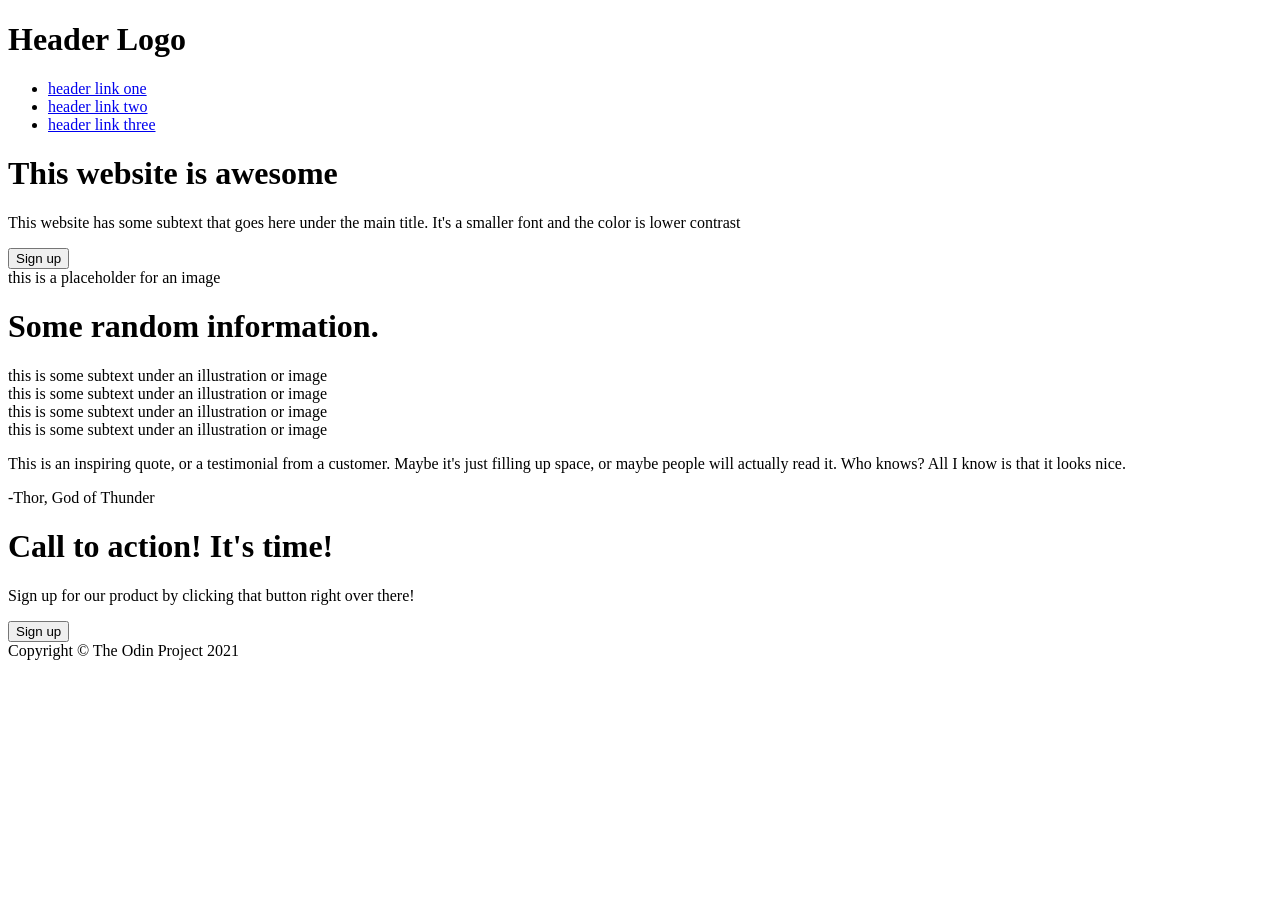
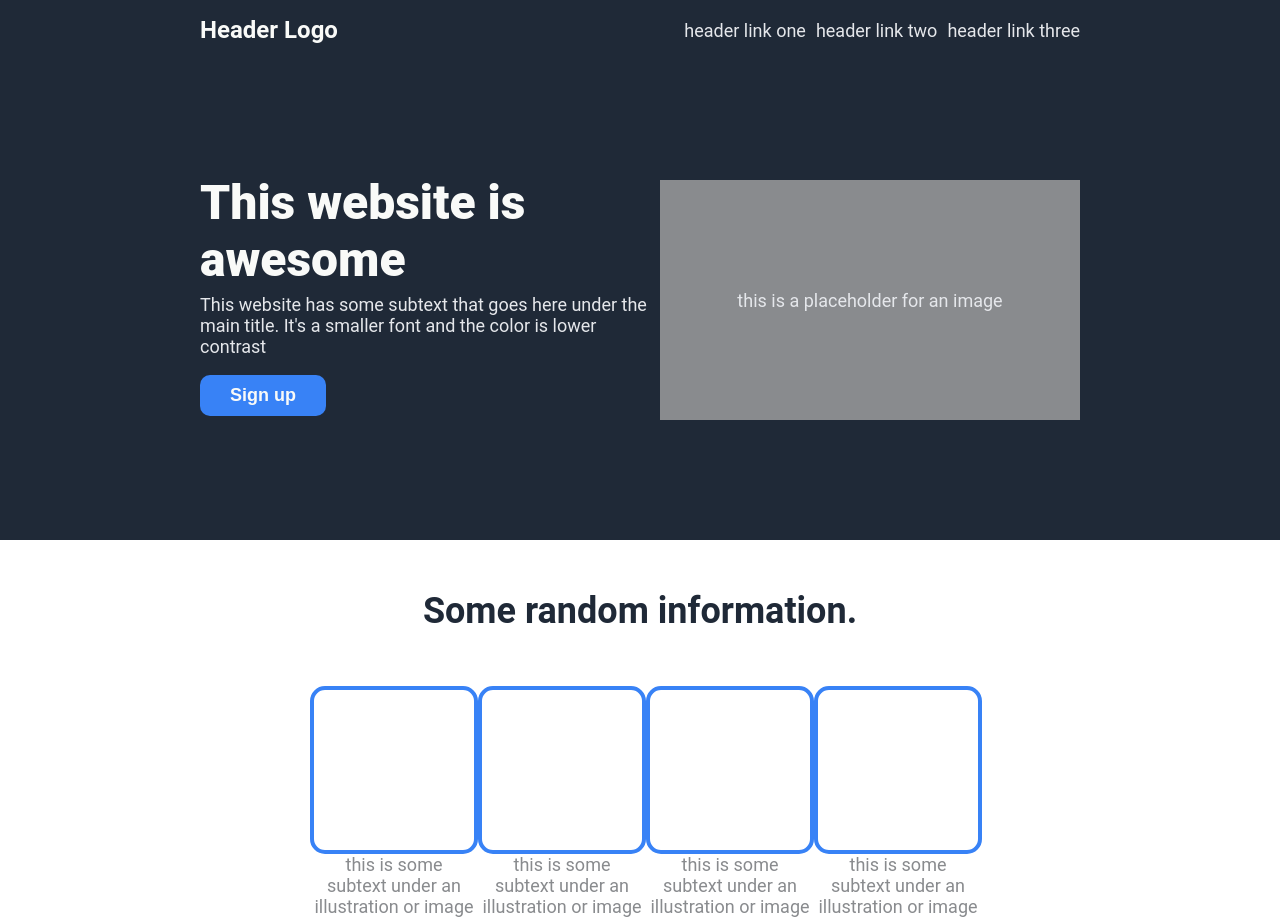
Before and after one commit to RicherDuong/landing-page, a plain HTML site: page index.html in a window 1280 px wide. Shown: the top 920 px of the page. Before the commit the page ends 800 px from the top, so only its background shows below. Drawn offline with Linux system fonts and the light colour scheme.

Commit message:
Add style to 'Some random information.' section

```diff
--- a/index.html
+++ b/index.html
@@ -3,11 +3,12 @@
   <head>
     <meta charset="UTF-8">
     <title>Landing Page</title>
-    <!--<link rel="stylesheet" href="styles.css">-->
+    <link rel="stylesheet" href="styles.css">
   </head>
   <body>
     <!--Header and main text-->
     <div class="header">
+      <div class="container">
         <div class="left">
           <h1>Header Logo</h1>
         </div>
@@ -18,6 +19,8 @@
             <li><a href="#header-link-three">header link three</a>
           </ul>
         </div>
+      </div>
+      <div class="hero-container">
         <div class="hero-main">
           <h1 class="hero-main-text">
             This website is awesome
@@ -28,6 +31,7 @@
           <button class="sign-up">
             Sign up
           </button>
+        </div>
         <div class="image-placeholder">
           this is a placeholder for an image
         </div>
@@ -36,24 +40,24 @@
 
     <!--Some random information.-->
     <div class="section-1">
-      <h1>
+      <h1 class="information-header">
         Some random information.
       </h1>
-      <div class="container">
+      <div class="section-1-container">
         <div class="info">
-          <!--<img src="./images/barberry.png" alt="barberry">-->
+          <div class="border-image"></div>
           <div class="text">this is some subtext under an illustration or image</div>
         </div>
         <div class="info">
-          <!--<img src="./images/barberry.png" alt="barberry">-->
+          <div class="border-image"></div>
           <div class="text">this is some subtext under an illustration or image</div>
         </div>
         <div class="info">
-          <!--<img src="./images/barberry.png" alt="barberry">-->
+          <div class="border-image"></div>
           <div class="text">this is some subtext under an illustration or image</div>
         </div>
         <div class="info">
-          <!--<img src="./images/barberry.png" alt="barberry">-->
+          <div class="border-image"></div>
           <div class="text">this is some subtext under an illustration or image</div>
         </div>
       </div>
@@ -85,6 +89,5 @@
     <div class="footer">
       Copyright &#169; The Odin Project 2021
     </div>
-
   </body>
 </html>
--- a/styles.css
+++ b/styles.css
@@ -1,15 +1,10 @@
 body {
   font-family: 'Roboto', sans-serif;
+  margin: 0;
+  padding: 0;
 }
 
-.header {
-  display: flex;  /* Turn header into a flex container */
-  justify-content: space-between;  /* Space in between left and right portions */
-  align-items: center;
-  background-color: #1F2937;
-  padding: 0 200px;
-}
-
+/* Header */
 h1 {
   color: #F9FAF8;
   font-size: 24px;
@@ -28,3 +23,102 @@ h1 {
   color: #E5E7EB;
   text-decoration: none;  /* Remove underlines */
 }
+
+.container {
+  display: flex;  /* Turn header into a flex container */
+  justify-content: space-between;  /* Space in between left and right portions */
+  align-items: center;
+  background-color: #1F2937;
+  padding: 0 200px;
+}
+
+.hero-container {
+  display: flex; /* turn hero-main into a flex container */
+  justify-content: space-between; /* creates space between the text and image placeholder */
+  align-items: center; /* center the items vertically */
+  background-color: #1F2937;
+  padding: 120px 200px;
+}
+
+.hero-main {
+  flex: 1;  /* Take up remaining space in container */
+}
+
+.hero-main-text {
+  font-size: 48px;
+  font-weight: 800;
+  color: #F9FAF8;
+  margin-top: -10px;
+  margin-bottom: -12px;
+}
+
+.hero-secondary-text {
+  font-size: 18px;
+  color: #E5E7EB;
+  width: 460px;
+}
+
+.sign-up {
+  background-color: #3882F6;
+  color: #F9FAF8;
+  border: 0;
+  border-radius: 10px;
+  padding: 10px 30px;
+  font-weight: bold;
+  font-size: 18px;
+}
+
+.image-placeholder {
+  display: flex;
+  align-items: center;
+  justify-content: center;
+  width: 530px;
+  height: 240px;
+  font-size: 18px;
+  color: #E5E7EB;
+  background-color: #898b8e;
+}
+
+/* Some Random Information */
+.section-1 {
+  background-color: #ffffff;
+}
+
+.information-header {
+  display: flex;
+  align-items: center;
+  justify-content: center;
+  font-size: 36px;
+  font-weight: bold;
+  color: #1F2937;
+  margin-top: 50px;
+}
+
+.section-1-container {
+  display: flex;  /* Turn header into a flex container */
+  justify-content: space-between;  /* Space in between left and right portions */
+  align-items: center;
+  padding: 30px 310px;
+}
+
+.info {
+  display: flex;
+  flex-direction: column;
+  align-items: center;
+}
+
+.border-image {
+  width: 160px;
+  height: 160px;
+  border-color: #3882F6;
+  border-style: solid;
+  border-radius: 15px;
+  border-width: 4px;
+}
+
+.text {
+  width: 160px;
+  color: #898b8e;
+  text-align: center;
+  font-size: 18px;
+}
```
Lines whose indentation alone changed are shown as unchanged.
